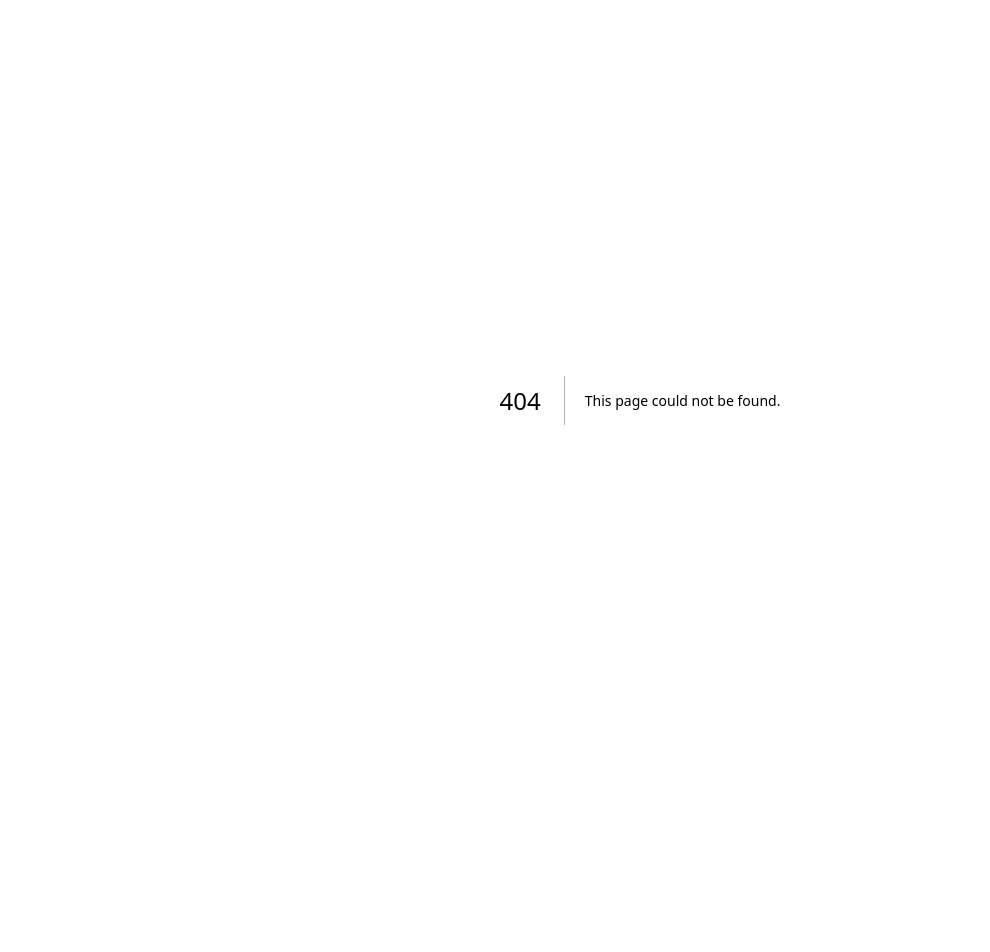
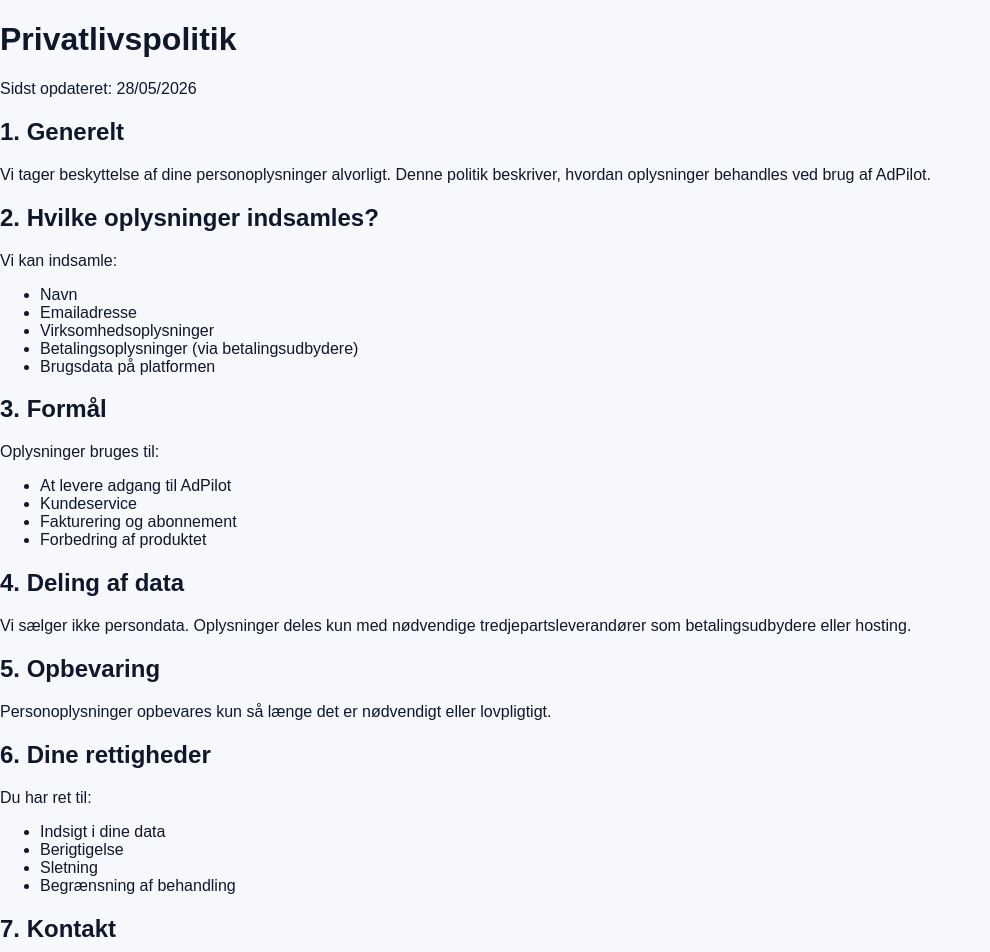
Before and after one commit to postjkhandel-ship-it/adpilot, a Next.js app: page /privatlivspolitik in a window 1280 px wide. Before the commit this address had no page. Shown: the top 952 px of the page, without its empty margins (0-990 px from the left). Before the commit the page ends 800 px from the top, so only its background shows below. Built offline with nearby package versions, Linux system fonts and the light colour scheme.

Commit message:
Create page.js

```diff
--- /dev/null
+++ b/app/privatlivspolitik/page.js
@@ -0,0 +1,67 @@
+export default function Privatlivspolitik() {
+  return (
+    <main className="legalPage">
+      <div className="legalContainer">
+        <h1>Privatlivspolitik</h1>
+
+        <p>Sidst opdateret: 28/05/2026</p>
+
+        <h2>1. Generelt</h2>
+        <p>
+          Vi tager beskyttelse af dine personoplysninger alvorligt. Denne
+          politik beskriver, hvordan oplysninger behandles ved brug af AdPilot.
+        </p>
+
+        <h2>2. Hvilke oplysninger indsamles?</h2>
+        <p>Vi kan indsamle:</p>
+
+        <ul>
+          <li>Navn</li>
+          <li>Emailadresse</li>
+          <li>Virksomhedsoplysninger</li>
+          <li>Betalingsoplysninger (via betalingsudbydere)</li>
+          <li>Brugsdata på platformen</li>
+        </ul>
+
+        <h2>3. Formål</h2>
+        <p>Oplysninger bruges til:</p>
+
+        <ul>
+          <li>At levere adgang til AdPilot</li>
+          <li>Kundeservice</li>
+          <li>Fakturering og abonnement</li>
+          <li>Forbedring af produktet</li>
+        </ul>
+
+        <h2>4. Deling af data</h2>
+        <p>
+          Vi sælger ikke persondata. Oplysninger deles kun med nødvendige
+          tredjepartsleverandører som betalingsudbydere eller hosting.
+        </p>
+
+        <h2>5. Opbevaring</h2>
+        <p>
+          Personoplysninger opbevares kun så længe det er nødvendigt eller
+          lovpligtigt.
+        </p>
+
+        <h2>6. Dine rettigheder</h2>
+        <p>Du har ret til:</p>
+
+        <ul>
+          <li>Indsigt i dine data</li>
+          <li>Berigtigelse</li>
+          <li>Sletning</li>
+          <li>Begrænsning af behandling</li>
+        </ul>
+
+        <h2>7. Kontakt</h2>
+        <p>
+          Kontakt os ved spørgsmål omkring data:
+          <br />
+          kontakt@adpilot.dk
+        </p>
+      </div>
+    </main>
+  );
+}
```
